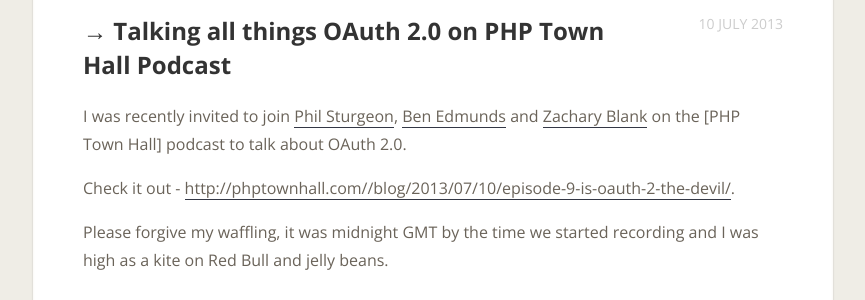
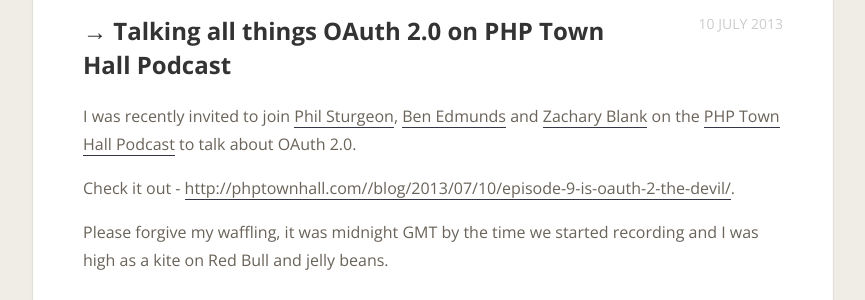
Before and after one commit to alexbilbie/alexbilbie.github.com, a Jekyll site: the page built from _posts/2013-07-10-php-town-hall-podcast.md, in a window 1280 px wide. Shown: the part 200-500 px from the top of the page, without its empty margins (207-1072 px from the left). Built offline with Jekyll 4.4.1, drawn with Linux system fonts in a browser that asks for light colours; Markdown is read by kramdown in place of the engine named in the settings; comment, search, counter and statistics services are not loaded; part of the change alters nothing that is shown.

```diff
--- a/_posts/2013-07-10-php-town-hall-podcast.md
+++ b/_posts/2013-07-10-php-town-hall-podcast.md
@@ -6,7 +6,7 @@ link: "http://phptownhall.com//blog/2013/07/10/episode-9-is-oauth-2-the-devil/"
 date: "2013-07-10 20:41:00"
 ---
 
-I was recently invited to join [Phil Sturgeon](http://philsturgeon.co.uk), [Ben Edmunds](http://benedmunds.com/) and [Zachary Blank](https://twitter.com/zachianblank) on the [PHP Town Hall] podcast to talk about OAuth 2.0.
+I was recently invited to join [Phil Sturgeon](http://philsturgeon.co.uk), [Ben Edmunds](http://benedmunds.com/) and [Zachary Blank](https://twitter.com/zachianblank) on the [PHP Town Hall Podcast](http://phptownhall.com) to talk about OAuth 2.0.
 
 Check it out - [http://phptownhall.com//blog/2013/07/10/episode-9-is-oauth-2-the-devil/](http://phptownhall.com//blog/2013/07/10/episode-9-is-oauth-2-the-devil/).
 
```
